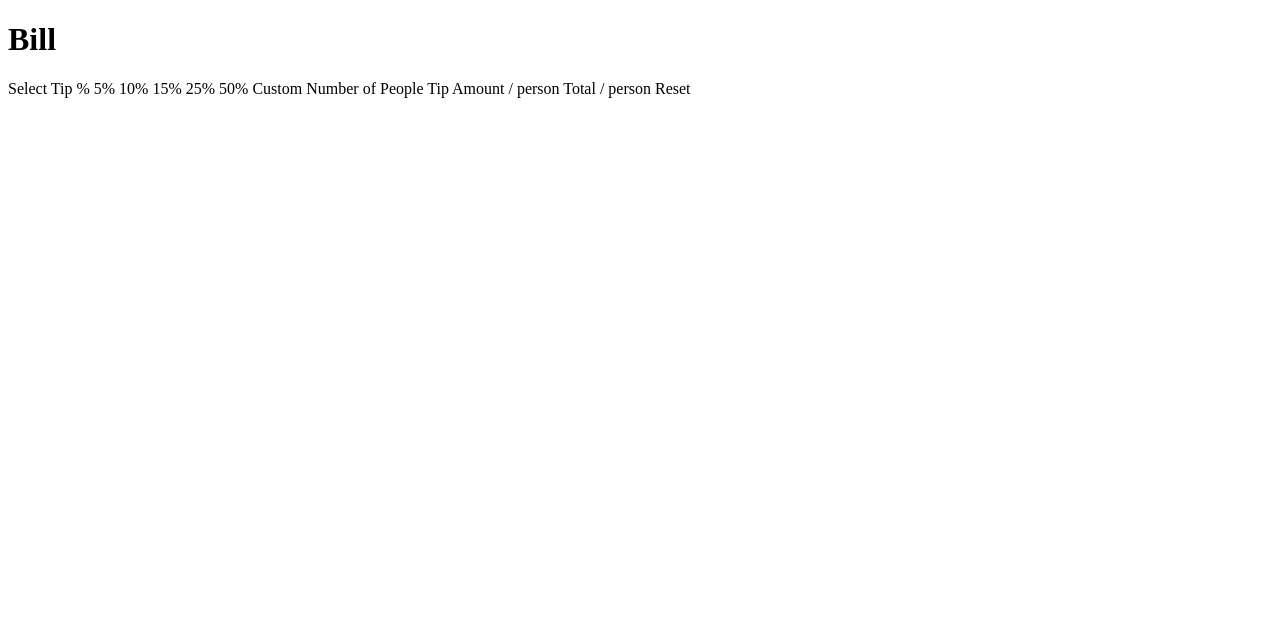
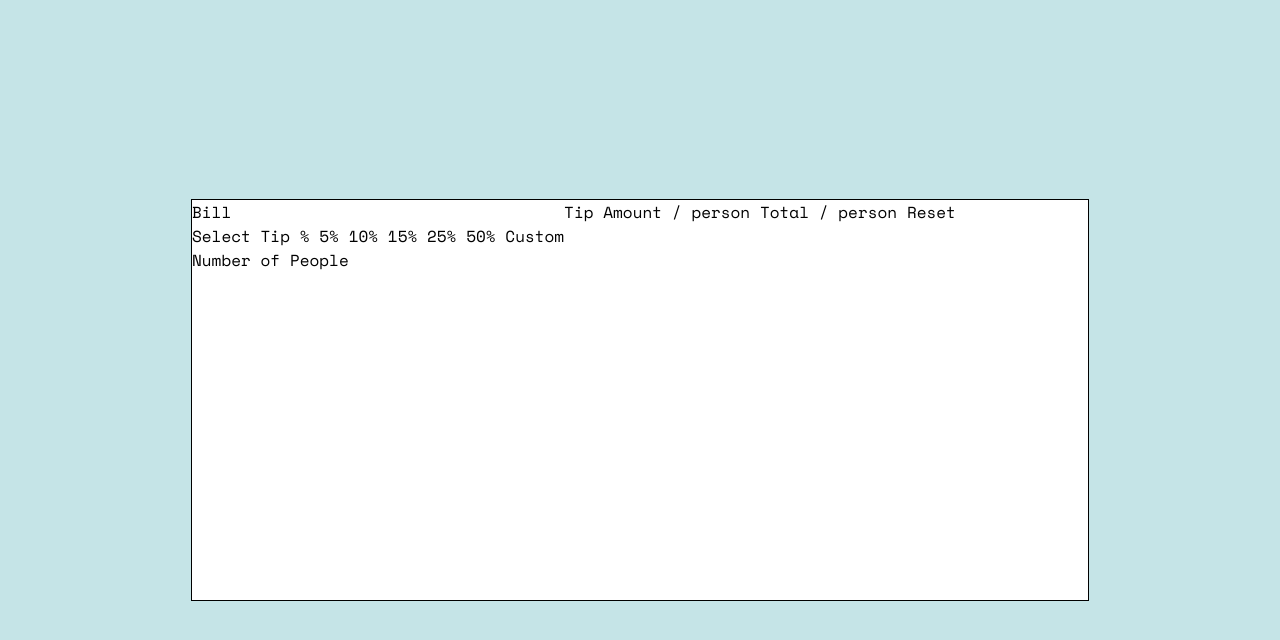
Before and after one commit to jcamargoUK/tip-calculator-app-main, a plain HTML site: page index.html in a window 1280 px wide. Drawn offline with nearby package versions, Linux system fonts and the light colour scheme.

Commit message:
setting style and containers

```diff
--- a/index.html
+++ b/index.html
@@ -6,40 +6,41 @@
   <link rel="stylesheet" href="./styles/style.css">
   <link rel="stylesheet" href="logic.js">
   <link rel="icon" type="image/png" sizes="32x32" href="./images/favicon-32x32.png">
-
+  <link rel="preconnect" href="https://fonts.googleapis.com">
+  <link rel="preconnect" href="https://fonts.gstatic.com" crossorigin>
+  <link href="https://fonts.googleapis.com/css2?family=Space+Mono&display=swap" rel="stylesheet">
   <title>Frontend Mentor | Tip calculator app</title>
-
-  <!-- Feel free to remove these styles or customise in your own stylesheet 👍 -->
-  <style>
-    .attribution { font-size: 11px; text-align: center; }
-    .attribution a { color: hsl(228, 45%, 44%); }
-  </style>
 </head>
 <body>
-
- <h1>Bill</h1>
-
-  Select Tip %
+  <div class="main">
+<div class="container1">
+  <form action="./logic.js">
+ <lable>Bill</lable>
+ <div class="grid">
+  <label>Select Tip %</label>
   5%
   10%
   15%
   25%
   50%
   Custom
+</div>
+  </form>
+  <lable>Number of People</lable>
+  </div>
+  <div class="container2">
+  <label>Tip Amount</label>
+  <label>/ person</label>
 
-  Number of People
+  <label>Total</label>
+  <label>/ person</label>
 
-  Tip Amount
-  / person
-
-  Total
-  / person
-
-  Reset
-
+  <label>Reset</label>
+  </div>
   <!-- <div class="attribution">
     Challenge by <a href="https://www.frontendmentor.io?ref=challenge" target="_blank">Frontend Mentor</a>.
     Coded by <a href="#">Your Name Here</a>.
   </div> -->
+</div>
 </body>
 </html>
--- /dev/null
+++ b/styles/_main.scss
@@ -0,0 +1,12 @@
+.main{
+  position: absolute;
+  display: flex;
+  left: 50%;
+  top: 50%;
+  transform: translate(-50%, -50%);
+  width: 70%;
+  height: 400px;
+  border: 1px solid;
+  background-color: $-White;
+  font-family: 'Space Mono', monospace;
+}
--- a/styles/_variables.scss
+++ b/styles/_variables.scss
@@ -7,8 +7,8 @@ $-Strong-cyan: hsl(172, 67%, 45%);
 // ///////////Neutrals//////////
 
 $-Very-dark-cyan: hsl(183, 100%, 15%);
-$-Dark-grayish-cyan: hsl(186, 14%, 43%);
-$-Dark-grayish-cyan: hsl(184, 14%, 56%);
-$-Ligh-grayish-cyan: hsl(185, 41%, 84%);
-$-Ligh-grayish-cyan: hsl(189, 41%, 97%);
+$-Dark-grayish-cyan1: hsl(186, 14%, 43%);
+$-Dark-grayish-cyan2: hsl(184, 14%, 56%);
+$-Ligh-grayish-cyan1: hsl(185, 41%, 84%);
+$-Ligh-grayish-cyan2: hsl(189, 41%, 97%);
 $-White: hsl(0, 0%, 100%);
--- a/styles/style.scss
+++ b/styles/style.scss
@@ -1 +1,7 @@
 @import "./variables";
+@import "./main";
+
+
+body{
+  background-color: $-Ligh-grayish-cyan1;
+}
```
Also changed, not shown: styles/style.css, 1 other file.
